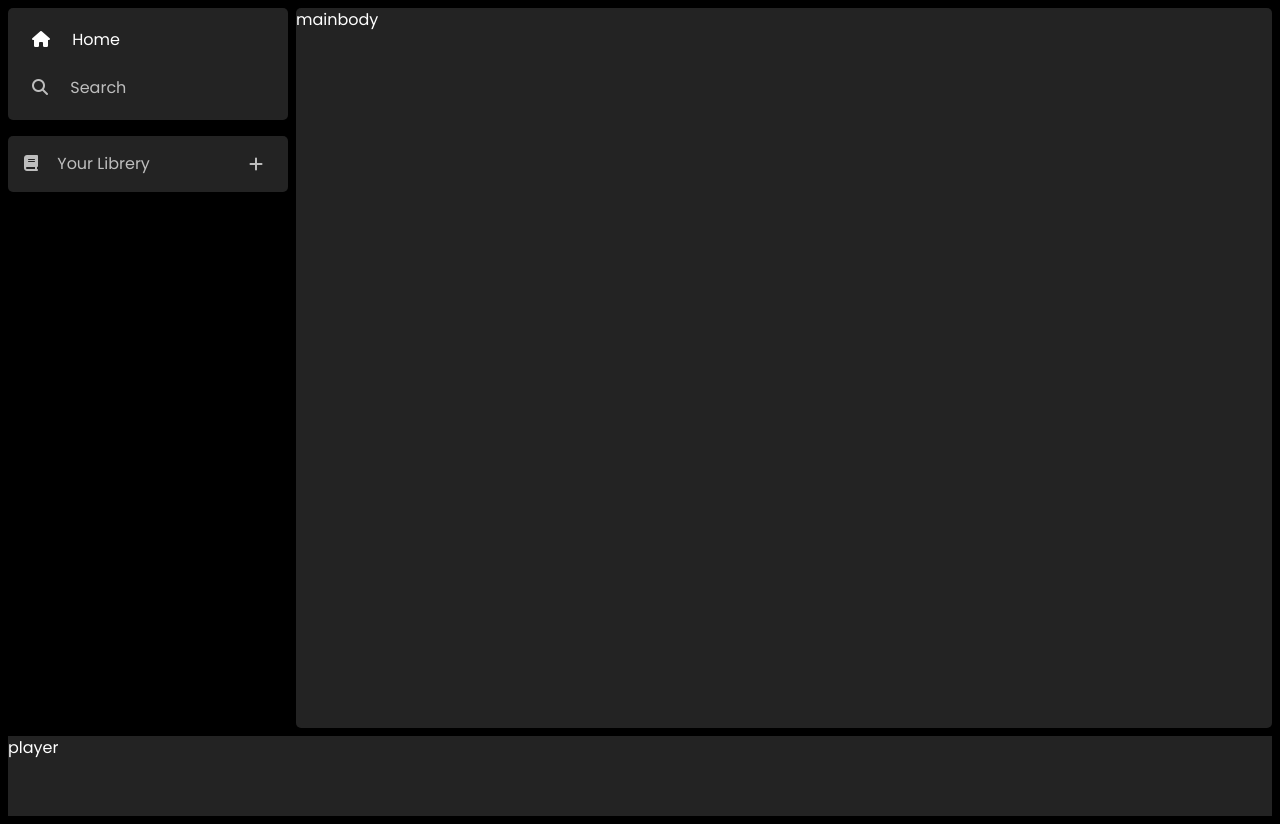
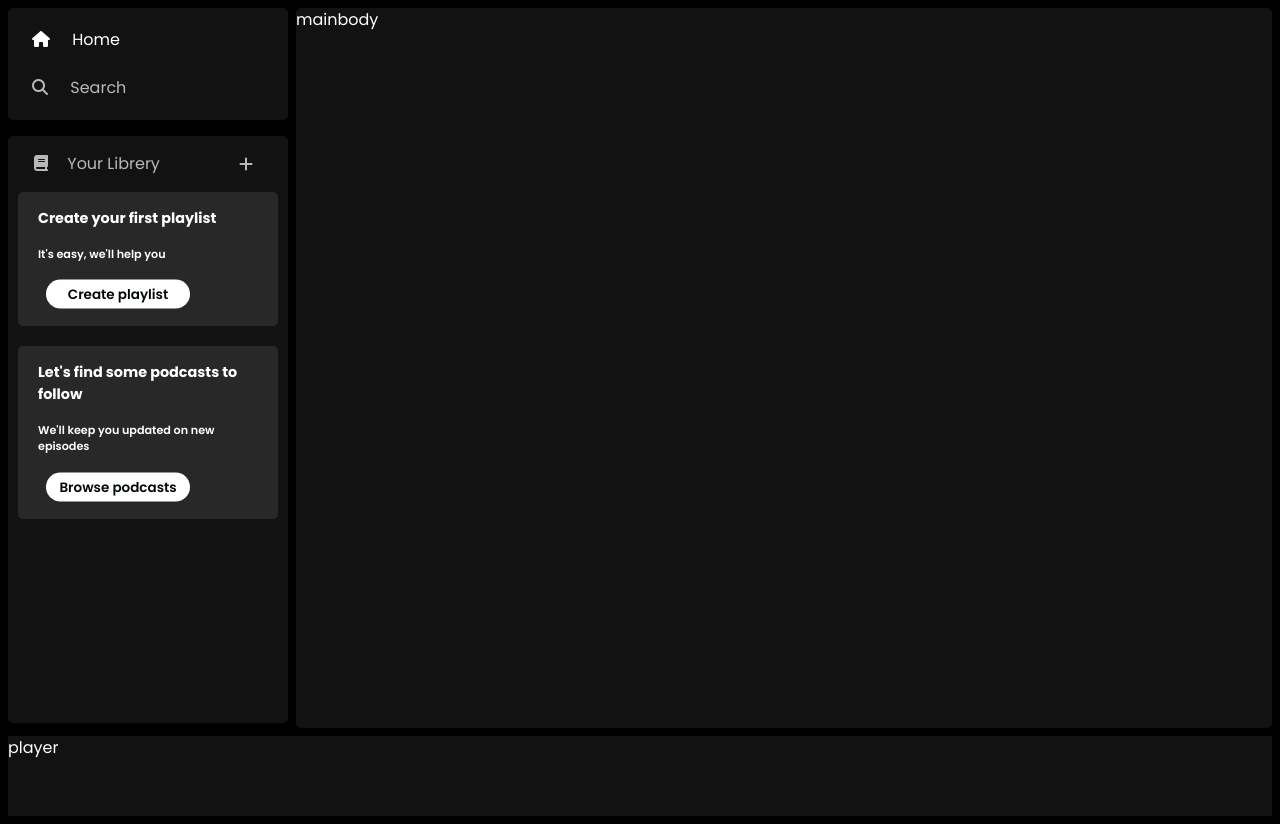
Before and after one commit to javac2001/SPOTIFY_UI_CLONE, a plain HTML site: page index.html in a window 1280 px wide. Drawn offline with nearby package versions, Linux system fonts and the light colour scheme.

Commit message:
Stage_3=>Sidebar

```diff
--- a/index.html
+++ b/index.html
@@ -47,6 +47,7 @@
             </ul>
             <!-- Librery container -->
             <div class="librery">
+                <!-- Header -->
                 <header class="yourLibrery d-flex justify-content-between align-items-center">
                     <a href="#" class="iconLibrery">
                         <i class="fa-solid fa-book"></i>
@@ -56,6 +57,17 @@
                         <i class="fa-solid fa-plus"></i>
                     </a>
                 </header>
+                <!-- Box Section -->
+                <section class="libBox">
+                    <p class="libboxHeading1">Create your first playlist</p>
+                    <p class="libboxHeading2">It's easy, we'll help you</p>
+                    <span class="customButton">Create playlist</span>
+                </section>
+                <section class="libBox">
+                    <p class="libboxHeading1">Let's find some podcasts to follow</p>
+                    <p class="libboxHeading2">We'll keep you updated on new episodes</p>
+                    <span class="customButton">Browse podcasts</span>
+                </section>
             </div>
         </div>
         <div class="mainBody">mainbody</div>
--- a/style/style.css
+++ b/style/style.css
@@ -5,26 +5,63 @@
     font-family: 'Poppins', sans-serif;
 }
 :root{
-    --primary-background-color:#ffff;
-    --secondary-background-color:#232323;
+    --text-color:#ffffff;
+    --button-background-color:#ffffff;
+    --button-text-color:#000609;
+    --play-background-color:#1ed760;
+    --background-color:#121212;
+    --box-primary-color:#282828;
+    --box-secondary-color:#181818;
+}
+a{
+    text-decoration: none;
+    color: var(--text-color);
+    cursor: pointer;
+}
+a:hover{
+    color: var(--text-color);
+}
+ul{
+    list-style-type: none;
+}
+/* Scrollbar */
+::-webkit-scrollbar{
+    width: 10px;
+}
+::-webkit-scrollbar-thumb {
+    background: #888;
+    border-radius: 5px;
+}
+/* --------------------------------- */
+/* Button */
+.customButton{
+    background-color: var(--button-background-color);
+    color: var(--button-text-color);
+    font-weight: 600;
+    font-size: 15px;
+    padding:4px 14px;
+    display: flex;
+    justify-content: center;
+    align-items: center;
+    flex-direction: column;
+    height: 32px;
+    width: 160px;
+    border-radius: 20px;
+    transform: scale(0.9);
+    cursor: pointer;
+    transition: all 0.1s ease-in-out 0s;
+
+}
+.customButton:hover{
+    transform: scale(1);
 }
 body{
     background-color: #000000;
     padding: 8px;
-    color: var(--primary-background-color);
+    color: #ffff;
     overflow: hidden;
+    cursor: default;
 
-}
-a{
-    text-decoration: none;
-    color: var(--primary-background-color);
-    cursor: pointer;
-}
-a:hover{
-    color: var(--primary-background-color);
-}
-ul{
-    list-style-type: none;
 }
 /* -------------- Layout --------------*/
 .gridContainer{
@@ -39,12 +76,11 @@ ul{
     display: flex;
     flex-direction: column;
     margin-bottom: 5px;
-
 }
 /*   Home and search container  */
 .homeSearch{
     height: 112px;
-    background-color: var(--secondary-background-color);
+    background-color: var(--background-color);
     border-radius: 5px;
     padding: 8px 12px;
 }
@@ -71,10 +107,12 @@ ul{
 }
 /*   Librery Container   */
 .librery{
-    background-color: var(--secondary-background-color);
+    background-color: var(--background-color);
     border-radius: 5px;
+    padding: 0px 10px;
+    height: 100%;
 }
-/*      Your Librery     */
+/*      Header     */
 .yourLibrery{
     height: 56px;
     padding: 8px 16px;
@@ -101,15 +139,29 @@ ul{
     background-color: #2e2e2e;
     opacity: 1;
 }
+/* Box Section */
+.libBox{
+    background-color: var(--box-primary-color);
+    padding: 16px 20px;
+    border-radius: 5px;
+    margin-bottom: 20px;
+}
+.libboxHeading1{
+    font-size: 0.9rem;
+    font-weight: 700;
+}
+.libboxHeading2{
+    font-size: 0.7rem;
+    font-weight: 600;
+}
 /* -------------- Main Body --------------*/
 .mainBody{
-    background-color: bisque;
     border-radius: 5px;
-    background-color: var(--secondary-background-color);
-
+    background-color: var(--background-color);
+    overflow: auto;
 }
 /* -------------- Music Player --------------*/
 .player{
     grid-column: 1 / span 2;
-    background-color: var(--secondary-background-color);
+    background-color: var(--background-color);
 }
```
